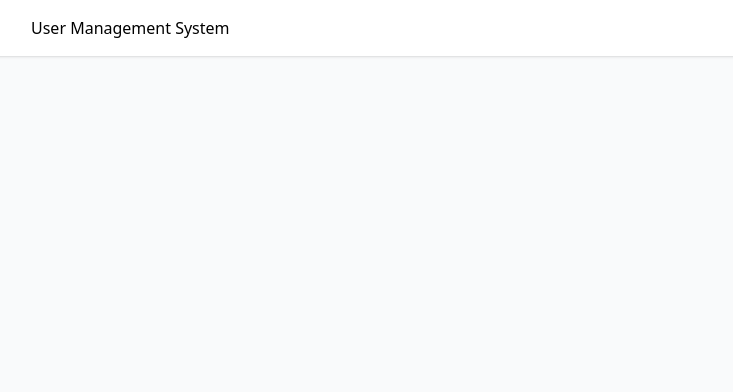
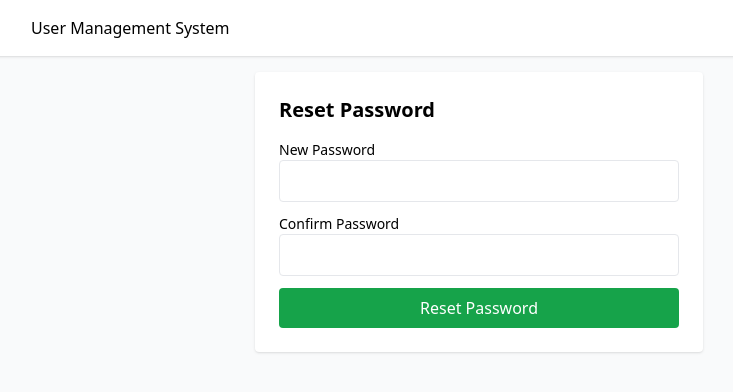
Before and after one commit to mroppatel/user-management-system, a React (Vite) app in the folder client/: page /reset-password in a window 1280 px wide. Shown: the top 392 px of the page, without its empty margins (161-894 px from the left). Built offline with nearby package versions, Linux system fonts and the light colour scheme; no server answers.

Commit message:
implement password reset functionality

```diff
--- a/client/src/App.jsx
+++ b/client/src/App.jsx
@@ -6,6 +6,8 @@ const Register = lazy(() => import('./pages/Register'));
 const Profile = lazy(() => import('./pages/Profile'));
 const Users = lazy(() => import('./pages/Users'));
 const VerifyEmail = lazy(() => import('./pages/Verify'));
+const ForgotPassword = lazy(() => import('./pages/ForgotPassword'));
+const ResetPassword = lazy(() => import('./pages/ResetPassword'));
 
 export default function App(){
   return (
@@ -22,6 +24,8 @@ export default function App(){
             <Route path="/verify" element={<VerifyEmail />} />
             <Route path="/profile" element={<Profile />} />
             <Route path="/users" element={<Users />} />
+            <Route path="/forgot-password" element={<ForgotPassword />} />
+            <Route path="/reset-password" element={<ResetPassword />} />
           </Routes>
         </Suspense>
       </main>
--- /dev/null
+++ b/client/src/pages/ForgotPassword.jsx
@@ -0,0 +1,44 @@
+import React from "react";
+import { useForm } from "react-hook-form";
+import API from "../api/axiosInstance";
+
+export default function ForgotPassword() {
+  const { register, handleSubmit } = useForm();
+  const [message, setMessage] = React.useState("");
+
+  const onSubmit = async (data) => {
+    try {
+      const res = await API.post("/auth/request-password-reset", data);
+      setMessage(res.data.message);
+    } catch (err) {
+      setMessage(err.response?.data?.message || err.message);
+    }
+  };
+
+  return (
+    <div className="max-w-md mx-auto bg-white p-6 rounded shadow">
+      <h2 className="text-xl font-semibold mb-4">Forgot Password</h2>
+
+      <form onSubmit={handleSubmit(onSubmit)} className="space-y-3">
+        <div>
+          <label className="block text-sm">Email</label>
+          <input
+            {...register("email", { required: true })}
+            className="w-full border p-2 rounded"
+          />
+        </div>
+
+        <div>
+          <button
+            type="submit"
+            className="bg-green-600 text-white px-4 py-2 rounded w-full"
+          >
+            Send Reset Link
+          </button>
+        </div>
+      </form>
+
+      {message && <p className="mt-3 text-center">{message}</p>}
+    </div>
+  );
+}
--- a/client/src/pages/Login.jsx
+++ b/client/src/pages/Login.jsx
@@ -50,6 +50,11 @@ export default function Login(){
           </button>
         </div>
       </form>
+      <div className="mt-3">
+        <Link to="/forgot-password" className="text-blue-600">
+          Forgot Password?
+        </Link>
+      </div>
 
       <div className="mt-4">
         <button
--- /dev/null
+++ b/client/src/pages/ResetPassword.jsx
@@ -0,0 +1,67 @@
+import React from "react";
+import { useForm } from "react-hook-form";
+import API from "../api/axiosInstance";
+import { useNavigate, useSearchParams } from "react-router-dom";
+
+export default function ResetPassword() {
+  const { register, handleSubmit, watch } = useForm();
+  const navigate = useNavigate();
+  const [message, setMessage] = React.useState("");
+  const [searchParams] = useSearchParams();
+  const token = searchParams.get("token");
+
+  const onSubmit = async (data) => {
+    if (data.password !== data.confirmPassword) {
+      setMessage("Passwords do not match");
+      return;
+    }
+
+    try {
+      const res = await API.post("/auth/reset-password", {
+        token,
+        password: data.password,
+      });
+      setMessage(res.data.message);
+      setTimeout(() => navigate("/login"), 2000); // Redirect to login
+    } catch (err) {
+      setMessage(err.response?.data?.message || err.message);
+    }
+  };
+
+  return (
+    <div className="max-w-md mx-auto bg-white p-6 rounded shadow">
+      <h2 className="text-xl font-semibold mb-4">Reset Password</h2>
+
+      <form onSubmit={handleSubmit(onSubmit)} className="space-y-3">
+        <div>
+          <label className="block text-sm">New Password</label>
+          <input
+            type="password"
+            {...register("password", { required: true })}
+            className="w-full border p-2 rounded"
+          />
+        </div>
+
+        <div>
+          <label className="block text-sm">Confirm Password</label>
+          <input
+            type="password"
+            {...register("confirmPassword", { required: true })}
+            className="w-full border p-2 rounded"
+          />
+        </div>
+
+        <div>
+          <button
+            type="submit"
+            className="bg-green-600 text-white px-4 py-2 rounded w-full"
+          >
+            Reset Password
+          </button>
+        </div>
+      </form>
+
+      {message && <p className="mt-3 text-center">{message}</p>}
+    </div>
+  );
+}
--- a/client/src/pages/Verify.jsx
+++ b/client/src/pages/Verify.jsx
@@ -1,10 +1,4 @@
 import React, { useEffect, useState } from 'react';
-
-// VerifyEmail.jsx
-// Usage: Add a route in your React app like /verify-email that renders this component.
-// Expects a `token` query param: /verify-email?token=...
-// It calls the backend endpoint: `${import.meta.env.VITE_API_URL}/auth/verify-email?token=${token}`
-// Make sure to set VITE_API_URL in your .env (for example: VITE_API_URL=http://localhost:4000)
 
 export default function VerifyEmail() {
   const [status, setStatus] = useState('idle'); // idle | loading | success | error | missing
@@ -25,26 +19,21 @@ export default function VerifyEmail() {
       setMessage('Verifying your email...');
 
       try {
-        // Build verify URL. Your backend route must accept GET and read token from query.
         const base = import.meta.env.VITE_API_URL || '';
         const url = `${base}/auth/verify-email?token=${encodeURIComponent(token)}`;
 
         const res = await fetch(url, { method: 'GET' });
 
         if (res.ok) {
-          // backend returns HTML for a browser, or JSON — handle both
           let text = await res.text();
-          // Try to parse JSON if possible
           try {
             const json = JSON.parse(text);
             setMessage(json.message || 'Email verified successfully.');
           } catch (e) {
-            // If it's HTML or plain text, keep a friendly message
             setMessage('Email verified successfully. You can now log in.');
           }
           setStatus('success');
         } else {
-          // Try to extract error message
           let text = await res.text();
           try {
             const json = JSON.parse(text);
@@ -89,7 +78,7 @@ export default function VerifyEmail() {
               <p className="text-green-600 font-medium">{message}</p>
               <div className="flex gap-3">
                 <button onClick={() => goTo('/login')} className="px-4 py-2 rounded-md bg-indigo-600 text-white hover:bg-indigo-700">Go to Login</button>
-                <button onClick={() => goTo('/')} className="px-4 py-2 rounded-md border">Go to Homepage</button>
+                <button onClick={() => goTo('/profile')} className="px-4 py-2 rounded-md border">Go to Homepage</button>
               </div>
             </div>
           )}
```
